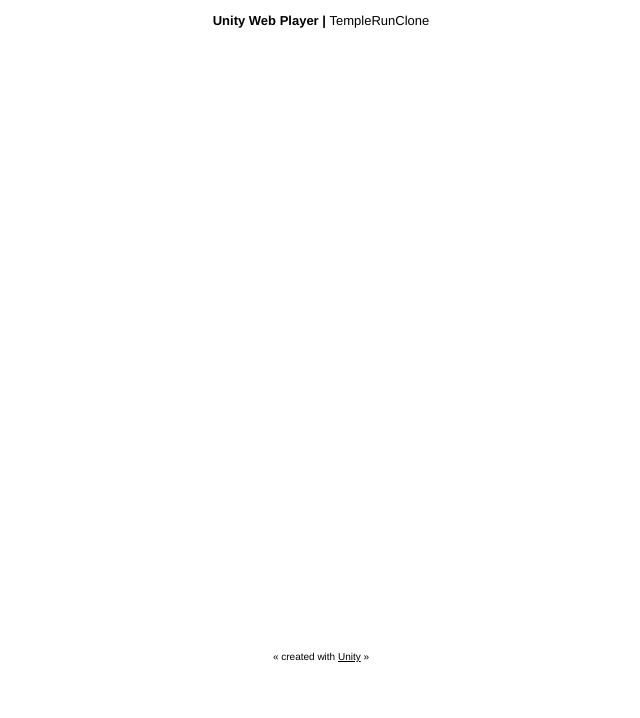
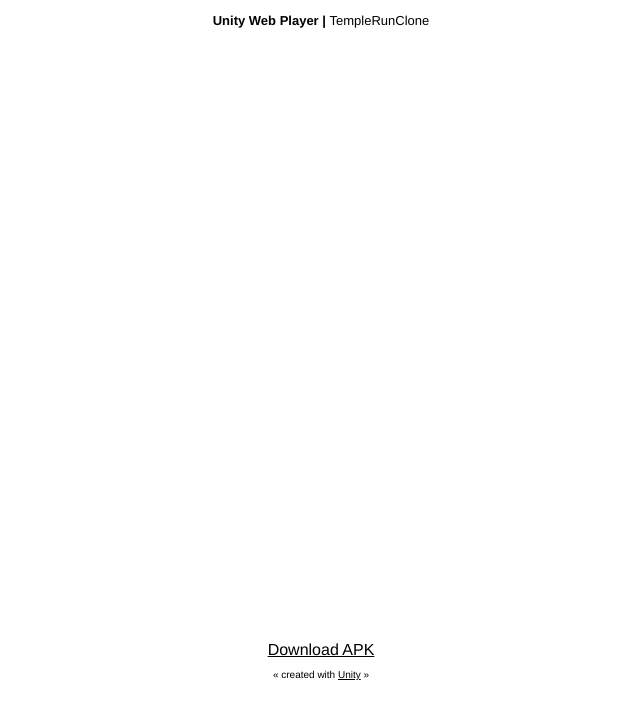
Before and after one commit to enzosv/enzosv.github.com, a plain HTML site: page trc/index.html in a window 1280 px wide. Shown: the whole page, without its empty margins (319-959 px from the left). Drawn offline with Linux system fonts and the light colour scheme.

Commit message:
trc bug fixes

```diff
--- a/trc/index.html
+++ b/trc/index.html
@@ -131,6 +131,7 @@
 				</div>
 			</div>
 		</div>
+		  <a href="runner.apk" target="_blank">Download APK</a>
 		<p class="footer">&laquo; created with <a href="http://unity3d.com/unity/" title="Go to unity3d.com">Unity</a> &raquo;</p>
 	</body>
 </html>
```
Also changed, not shown: 2 other files.
